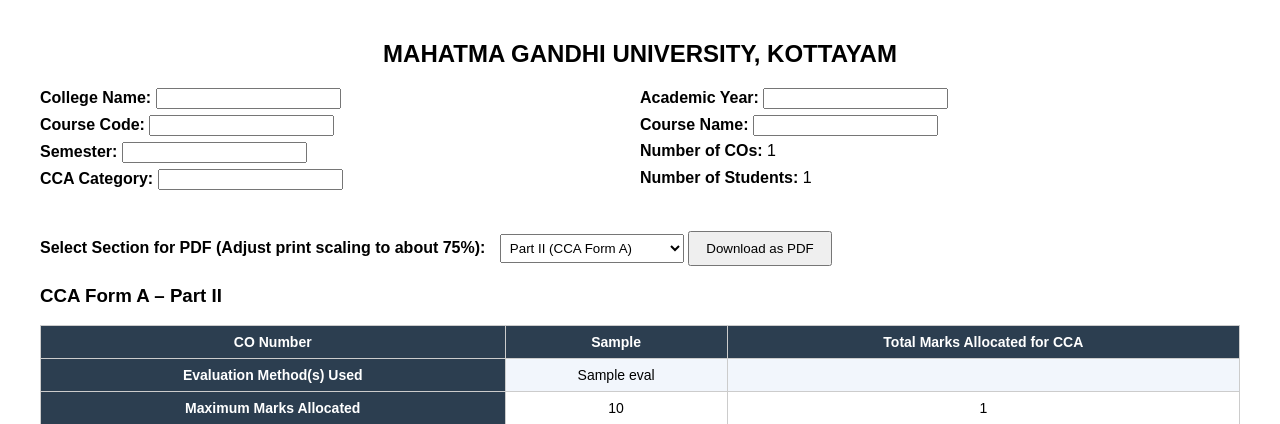
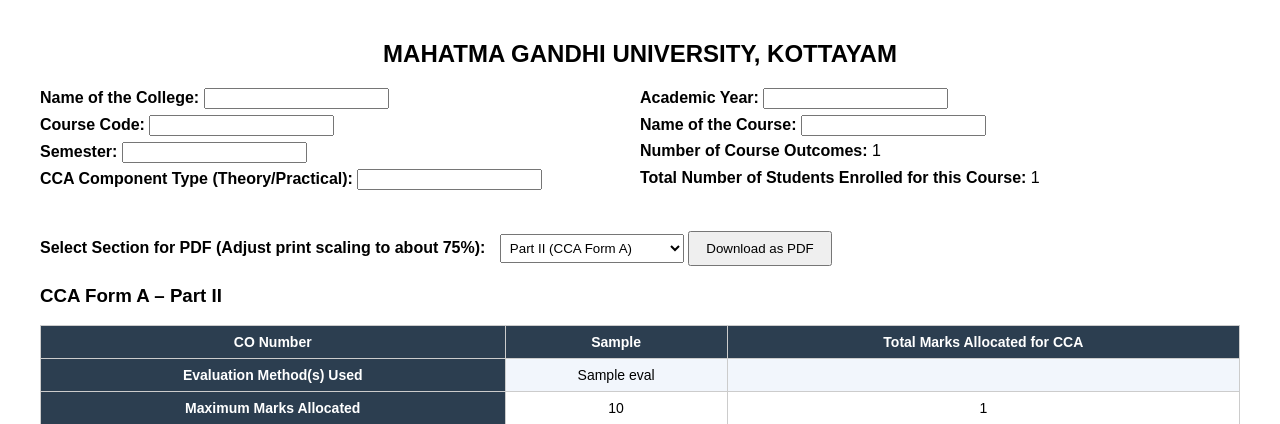
Before and after one commit to mtctacin/co-internal-marks-tool, a Flask app: template templates/preview.html in a window 1280 px wide. Shown: the top 424 px of the page. Run offline with Flask 3, Linux system fonts and the light colour scheme; the template is opened without the code that fills it: most values are stand-ins (such as "Sample title", 1, 10 or a date in 2020); form fields are guessed from the names that the template uses.

Commit message:
Update preview.html

```diff
--- a/templates/preview.html
+++ b/templates/preview.html
@@ -71,17 +71,17 @@
 <h2>MAHATMA GANDHI UNIVERSITY, KOTTAYAM</h2>
 
 <div class="info-container">
-  <div class="info-item"><b>College Name:</b> {{form.college}}</div>
+  <div class="info-item"><b>Name of the College:</b> {{form.college}}</div>
   <div class="info-item"><b>Academic Year:</b> {{form.year}}</div>
 
   <div class="info-item"><b>Course Code:</b> {{form.course_code}}</div>
-  <div class="info-item"><b>Course Name:</b> {{form.course_name}}</div>
+  <div class="info-item"><b>Name of the Course:</b> {{form.course_name}}</div>
 
   <div class="info-item"><b>Semester:</b> {{form.semester}}</div>
-  <div class="info-item"><b>Number of COs:</b> {{num_cos}}</div>
+  <div class="info-item"><b>Number of Course Outcomes:</b> {{num_cos}}</div>
 
-  <div class="info-item"><b>CCA Category:</b> {{form.category}}</div>
-  <div class="info-item"><b>Number of Students:</b> {{num_students}}</div>
+  <div class="info-item"><b>CCA Component Type (Theory/Practical):</b> {{form.category}}</div>
+  <div class="info-item"><b>Total Number of Students Enrolled for this Course:</b> {{num_students}}</div>
 </div>
 
 <!-- SELECT OPTION -->
```
